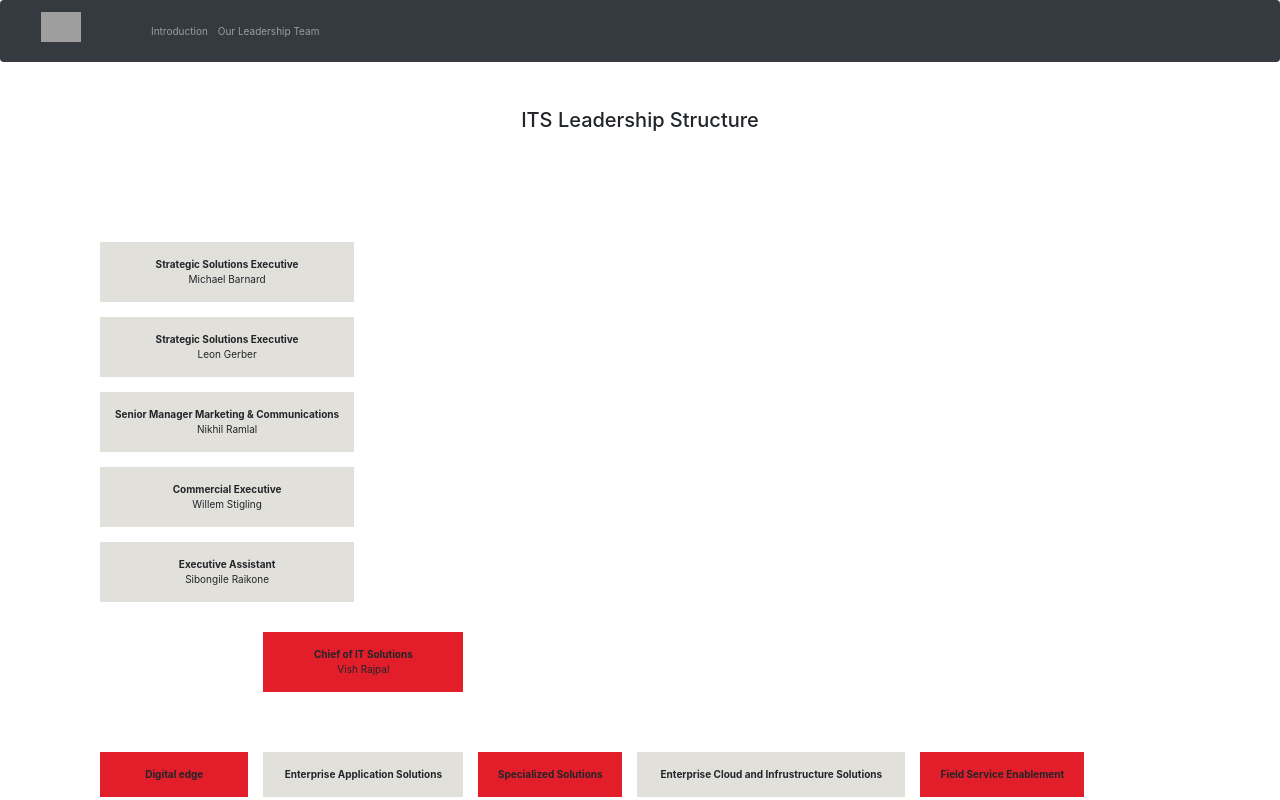
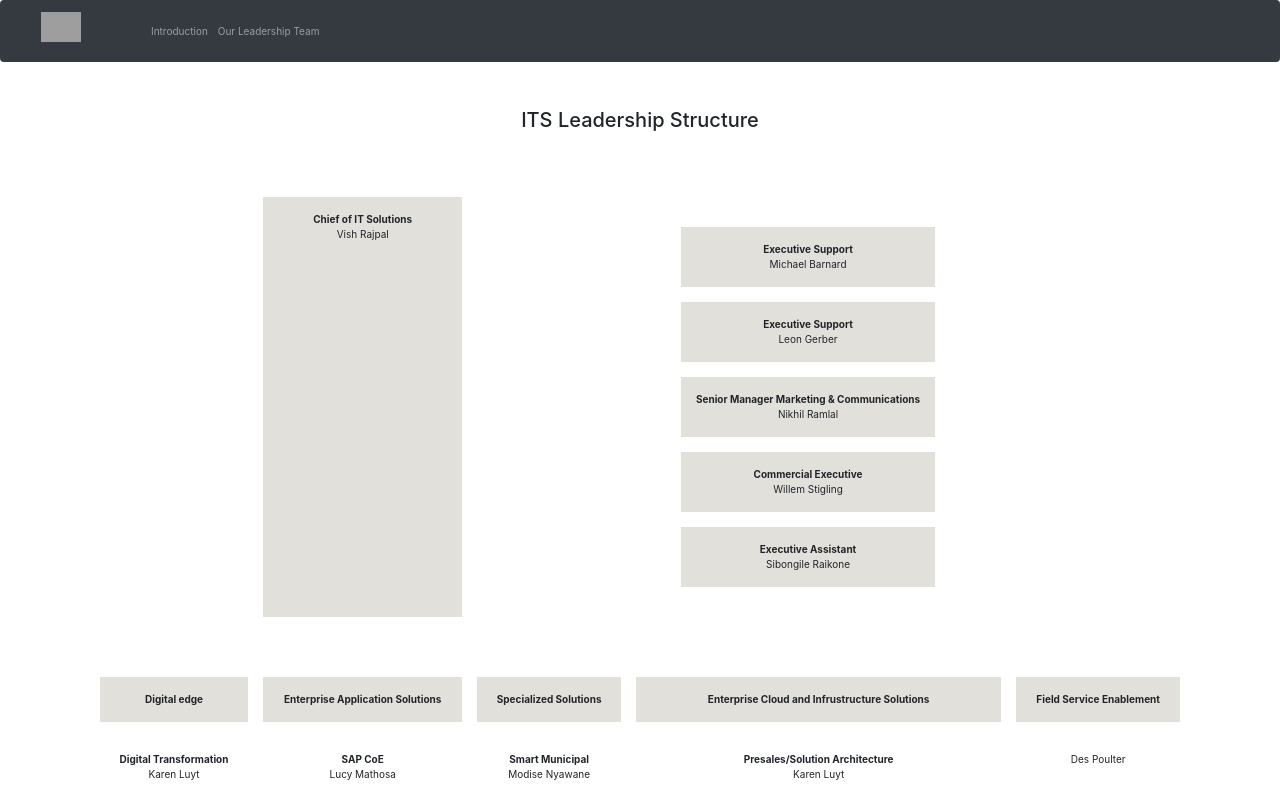
Before and after one commit to Zupirio/ITS-structure, an Angular app: page /structure in a window 1280 px wide. Shown: the top 800 px of the page. Built offline with nearby package versions, Linux system fonts and the light colour scheme; grey boxes are pictures that could not be loaded.

Commit message:
structure

```diff
--- a/src/app/structure/structure.component.html
+++ b/src/app/structure/structure.component.html
@@ -2,20 +2,32 @@
   <body>
   <h2 style="text-align: center; font-size: 20; padding-top: 2%" >ITS Leadership Structure</h2>
   <br><br><br>
+
+
+<div class="container">
+
+  <table class="table">
+    <tr>
+      <td></td>
+      <td style="background-color:#e2e0db; text-align: center"data-toggle="modal" data-target="#myModal">
+          <div class="title"> <b>Chief of IT Solutions</b> </div>
+          <div class="sub"> Vish Rajpal </div>
+      </td>
+      <td></td>
+      <td>
+
           <div class="container">
               <table style ="text-align:right">
+
                   <tr>
-            <th></th>
-            </tr>
-          <tr>
-            <td style="background-color:#E2E0DB; text-align: center">
-                <div class="title"> <b>Strategic Solutions Executive</b> </div>
+                    <td style="background-color:#e2e0db; text-align: center">
+                        <div class="title"> <b>Executive Support</b> </div>
                         <div class="sub">  Michael Barnard </div>
                    </td>
                     </tr>
                   <tr>
                     <td style="background-color:#E2E0DB; text-align: center">
-                <div class="title"> <b>Strategic Solutions Executive</b> </div>
+                        <div class="title"> <b>Executive Support</b> </div>
                         <div class="sub"> Leon Gerber </div>
                     </td>
                   </tr>
@@ -40,20 +52,9 @@
                 </table>
           </div>
 
-<div class="container">
-
-  <table class="table">
-    <tr>
-      <td></td>
-      <td style="background-color:#E21E2A; text-align: center"data-toggle="modal" data-target="#myModal">
-          <div class="title"> <b>Chief of IT Solutions</b> </div>
-          <div class="sub"> Vish Rajpal </div>
       </td>
       <td></td>
-      <td></td>
-      <td></td>
-      <td></td>
-      <td></td>
+
     </tr>
     <tr>
       <td></td>
@@ -64,11 +65,11 @@
     </tr>
     <tr>
       <!--<th style="background-color:lavenderblush">Strategic Solutions</th>-->
-      <th style="background-color:#E21E2A; text-align: center">Digital edge</th>
+      <th style="background-color:#e2e0db; text-align: center">Digital edge</th>
       <th style="background-color:#E2E0DB; text-align: center">Enterprise Application Solutions</th>
-      <th style="background-color:#E21E2A; text-align: center">Specialized Solutions</th>
+      <th style="background-color:#e2e0db; text-align: center">Specialized Solutions</th>
       <th style="background-color:#E2E0DB; text-align: center">Enterprise Cloud and Infrustructure Solutions</th>
-      <th style="background-color:#E21E2A; text-align: center">Field Service Enablement</th>
+      <th style="background-color:#e2e0db; text-align: center">Field Service Enablement</th>
     </tr>
     <tr>
       <!--<td style="background-color:lavender">Michael Barnard</td>-->
```
Lines whose indentation alone changed are shown as unchanged.
